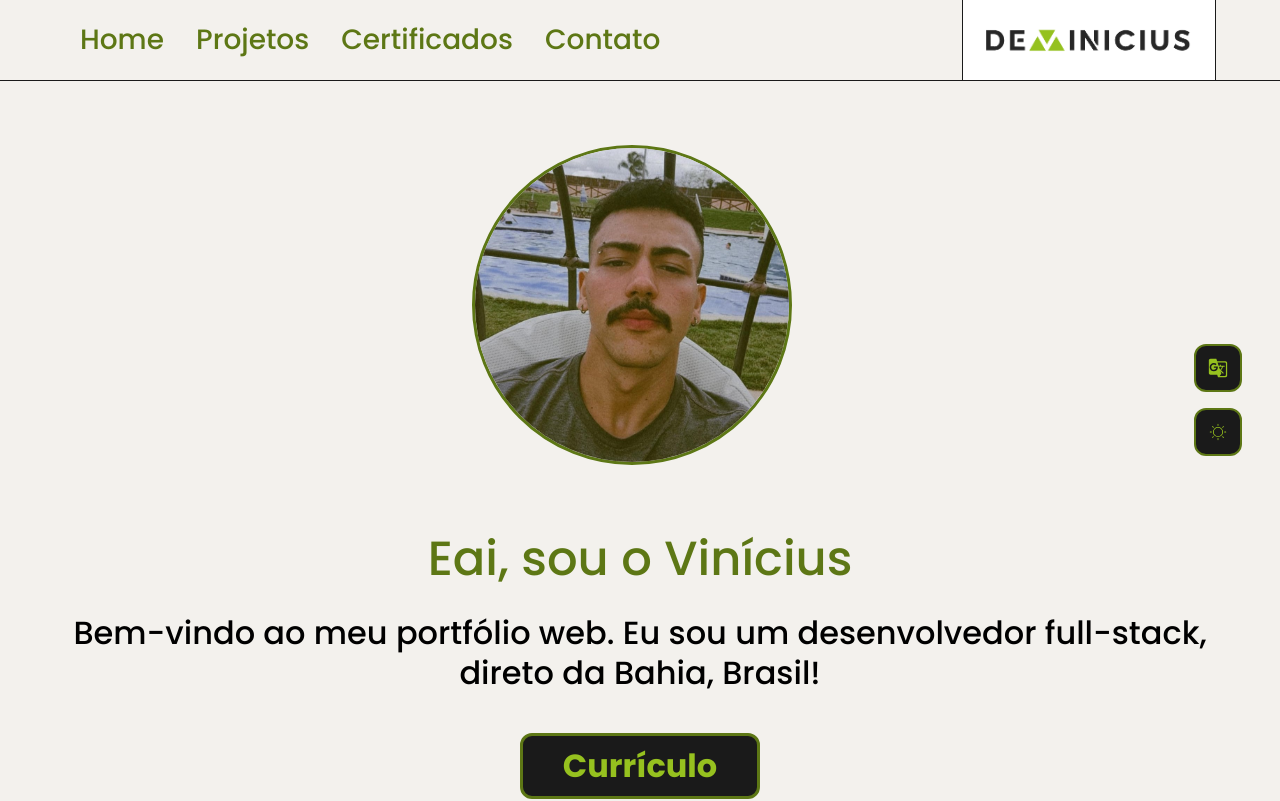
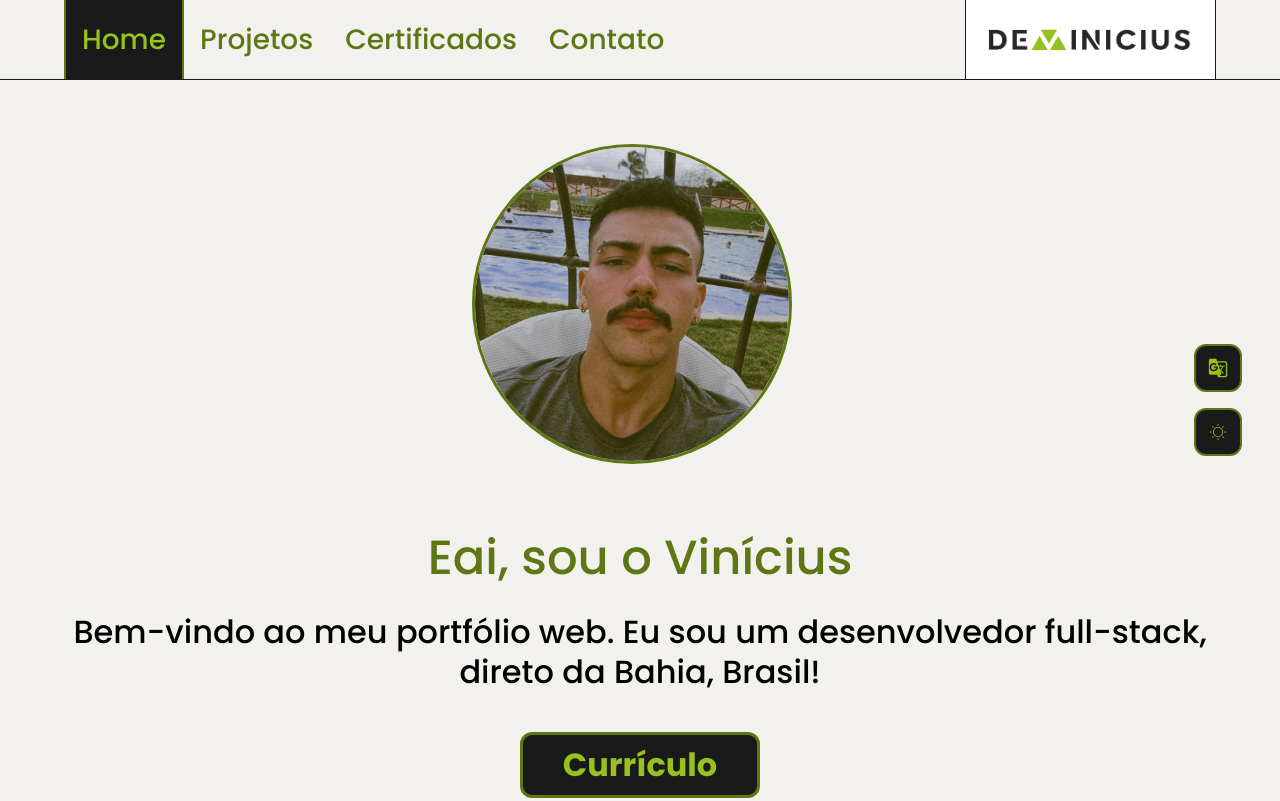
Before and after one commit to viniciussis/My_Portfolio, a React (Vite) app: page / in a window 1280 px wide. Shown: the top 801 px of the page. Built offline with nearby package versions, Linux system fonts and the light colour scheme.

Commit message:
Add feature in menu desktop
I added a feature in menu desktop that the current page is highlighted

```diff
--- a/src/assets/styles/_variables.scss
+++ b/src/assets/styles/_variables.scss
@@ -10,6 +10,7 @@ $theme-map-light: (
   $--theme-primary: #5d7715,
   $--theme-secondary: #000000,
   $--theme-surface: #f3f1ed,
+
   $--theme-background: #f3f1ed,
   $--theme-on-primary: #96c11f,
   $--theme-on-secondary: #f8f8f8,
--- a/src/components/Header/Header.scss
+++ b/src/components/Header/Header.scss
@@ -26,15 +26,17 @@
   @include mixins.for-size(tablet) {
     border-bottom: 1.5px solid var(--theme-on-surface);
     box-shadow: none;
-    min-height: 10vh;
     padding: 0 3rem;
     opacity: unset;
+    height: 10vh;
 
     &__logo {
       border-right: 1.5px solid var(--theme-on-surface);
       border-left: 1.5px solid var(--theme-on-surface);
       border-bottom-left-radius: 0;
       border-bottom: none;
+      width: unset;
+      height: 100%;
     }
   }
 
@@ -46,8 +48,8 @@
       &--lg {
         border-left: 1.5px solid var(--theme-on-surface);
         border-right: 1.5px solid var(--theme-on-surface);
-        max-height: 10vh;
         display: flex;
+        height: 100%;
       }
     }
   }
--- a/src/components/Header/MenuDesktop/MenuDesktop.scss
+++ b/src/components/Header/MenuDesktop/MenuDesktop.scss
@@ -2,14 +2,27 @@
   display: none;
 
   &__link {
+    justify-content: center;
+    align-items: center;
     font-size: 1.5rem;
     padding: 0 1rem;
+    transition: 1s;
+    display: flex;
+    height: 100%;
+
+    &--active {
+      border-right: 2px solid var(--theme-primary);
+      border-left: 2px solid var(--theme-primary);
+      background-color: var(--theme-on-surface);
+      color: var(--theme-on-primary);
+    }
   }
 
   @include mixins.for-size(tablet) {
-    max-height: 10vh;
-    height: fit-content;
+    justify-content: center;
+    align-items: center;
     display: flex;
+    height: 100%;
   }
 
   @include mixins.for-size(desktop) {
--- a/src/components/Header/MenuDesktop/index.tsx
+++ b/src/components/Header/MenuDesktop/index.tsx
@@ -1,22 +1,44 @@
-import { Link } from 'react-router-dom'
+import { Link, useLocation } from 'react-router-dom'
+import { useTranslation } from 'react-i18next'
 import './MenuDesktop.scss'
-import { useTranslation } from 'react-i18next'
 
 const MenuDesktop = () => {
   const { t } = useTranslation('global')
+  const location = useLocation()
+  const isActive = (path: string) => location.pathname === path
 
   return (
     <div className="menuDesktop">
-      <Link className="menuDesktop__link" to="/">
+      <Link
+        className={`menuDesktop__link ${
+          isActive('/') ? 'menuDesktop__link--active' : ''
+        }`}
+        to="/"
+      >
         Home
       </Link>
-      <Link className="menuDesktop__link" to="/projects">
+      <Link
+        className={`menuDesktop__link ${
+          isActive('/projects') ? 'menuDesktop__link--active' : ''
+        }`}
+        to="/projects"
+      >
         {t('headerMenu.1')}
       </Link>
-      <Link className="menuDesktop__link" to="/certificates">
+      <Link
+        className={`menuDesktop__link ${
+          isActive('/certificates') ? 'menuDesktop__link--active' : ''
+        }`}
+        to="/certificates"
+      >
         {t('headerMenu.2')}
       </Link>
-      <Link className="menuDesktop__link" to="/contact">
+      <Link
+        className={`menuDesktop__link ${
+          isActive('/contact') ? 'menuDesktop__link--active' : ''
+        }`}
+        to="/contact"
+      >
         {t('headerMenu.3')}
       </Link>
     </div>
```
